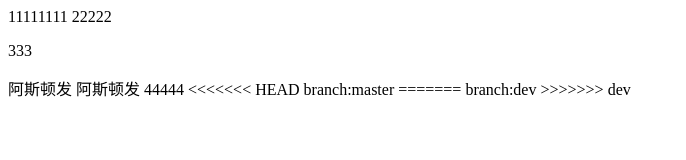
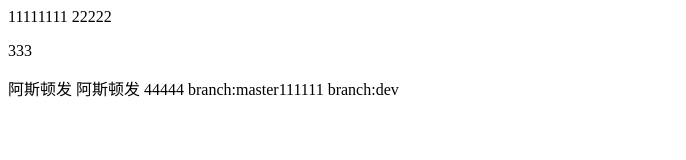
Before and after one commit to 915030415/mac-deom, a plain HTML site: page index.html in a window 1280 px wide. Shown: the whole page, without its empty margins (0-686 px from the left). Drawn offline with Linux system fonts and the light colour scheme.

Commit message:
master111

```diff
--- a/index.html
+++ b/index.html
@@ -13,10 +13,8 @@
     阿斯顿发
     阿斯顿发
     44444
-<<<<<<< HEAD
-    branch:master
-=======
+    branch:master111111
     branch:dev
->>>>>>> dev
+
 </body>
 </html>
```
